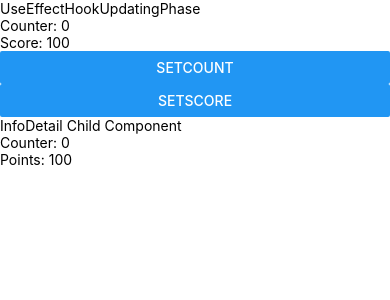
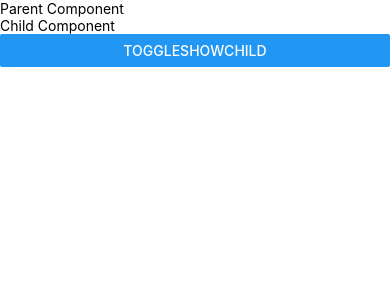
Before and after one commit to iAshishChauhan/React-Native-Learning, a React Native app: screen / in a window 390 px wide. Shown: the top 300 px of the page. Built offline with nearby package versions, Linux system fonts and the light colour scheme.

Commit message:
Added UseEffectUnmountingPhase

```diff
--- a/App.jsx
+++ b/App.jsx
@@ -17,7 +17,8 @@ import { StyleSheet } from 'react-native';
 // import Grid from './src/components/Grid';
 // import ClassComponents from './src/components/ClassComponents';
 // import UseEffectHook from './src/components/UseEffectHook';
-import UseEffectHookUpdatingPhase from './src/components/UseEffectHookUpdatingPhase';
+// import UseEffectHookUpdatingPhase from './src/components/UseEffectHookUpdatingPhase';
+import UseEffectHookUnmountingPhase from './src/components/UseEffectHookUnmountingPhase';
 
 const App = () => {
   return (
@@ -39,7 +40,8 @@ const App = () => {
         {/* <Grid /> */}
         {/* <ClassComponents age={30} /> */}
         {/* <UseEffectHook /> */}
-        <UseEffectHookUpdatingPhase />
+        {/* <UseEffectHookUpdatingPhase /> */}
+        <UseEffectHookUnmountingPhase />
       </SafeAreaView>
     </SafeAreaProvider>
   );
--- /dev/null
+++ b/src/components/UseEffectHookUnmountingPhase.tsx
@@ -0,0 +1,32 @@
+import { View, Text, Button } from 'react-native';
+import React, { useEffect, useState } from 'react';
+
+const UseEffectHookUnmountingPhase = () => {
+  const [showChild, setShowChild] = useState(true);
+  return (
+    <View>
+      <Text>Parent Component</Text>
+      {showChild ? <ShowChild /> : null}
+      <Button
+        title="ToggleShowChild"
+        onPress={() => setShowChild(!showChild)}
+      />
+    </View>
+  );
+};
+
+const ShowChild = () => {
+  useEffect(() => {
+    console.log('Child Component mounted');
+    return () => {
+      console.log('Child Component unmounted');
+    };
+  }, []);
+  return (
+    <View>
+      <Text>Child Component</Text>
+    </View>
+  );
+};
+
+export default UseEffectHookUnmountingPhase;
```
